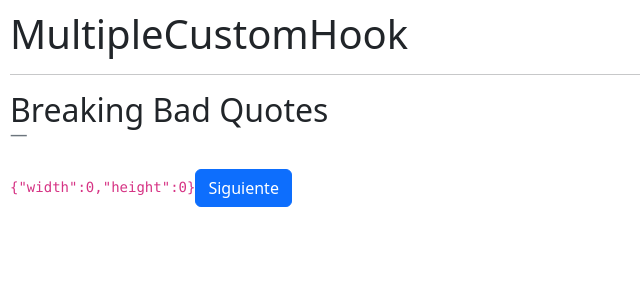
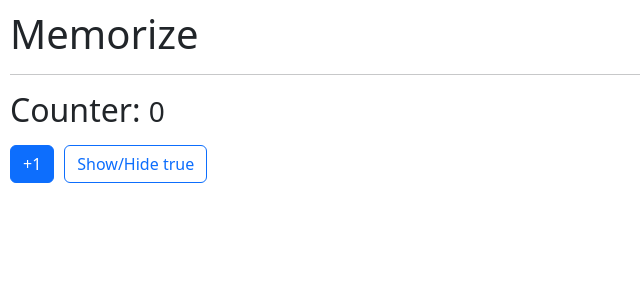
Before and after one commit to sebastian461/react-hook-app, a React (Vite) app: page / in a window 1280 px wide. Shown: the top 300 px of the page, without its empty margins (0-640 px from the left). Built offline with nearby package versions, Linux system fonts and the light colour scheme; no server answers.

Commit message:
Función memo

```diff
--- /dev/null
+++ b/src/06-memos/Memorize.jsx
@@ -0,0 +1,31 @@
+import { useState } from "react";
+import { useCounter } from "../hooks/useCounter";
+import { Small } from "./Small";
+
+export const Memorize = () => {
+  const { counter, increment } = useCounter(0);
+
+  const [show, setShow] = useState(true);
+
+  return (
+    <>
+      <h1>Memorize</h1>
+      <hr />
+      <h2>
+        Counter: <Small value={counter} />
+      </h2>
+
+      <button className="btn btn-primary mt-2" onClick={() => increment()}>
+        +1
+      </button>
+
+      <button
+        className="btn btn-outline-primary mt-2"
+        onClick={() => setShow(!show)}
+      >
+        {" "}
+        Show/Hide {JSON.stringify(show)}
+      </button>
+    </>
+  );
+};
--- /dev/null
+++ b/src/06-memos/Small.jsx
@@ -0,0 +1,11 @@
+import { memo } from "react";
+
+/*
+ * la función 'memo' hace que el componente se dispare, solo cuando las
+ * propiedades cambian y no cuando lo hace el componente padre
+ * se recomienda usar solo con componentes grandes
+ */
+export const Small = memo(({ value }) => {
+  console.log("Me volví a ejecutar :c");
+  return <small>{value}</small>;
+});
--- a/src/main.jsx
+++ b/src/main.jsx
@@ -8,17 +8,11 @@
 //import { FormWithCustomHook } from "./02-useEffect/FormWithCustomHook";
 //import { MultipleCustomHook } from "./03-examples/MultipleCustomHook";
 //import { FocusScreen } from "./04-useRef/FocusScreen";
-import { Layout } from "./05-useLayoutEffect/Layout";
+//import { Layout } from "./05-useLayoutEffect/Layout";
+import { Memorize } from "./06-memos/Memorize";
 
 ReactDOM.createRoot(document.getElementById("root")).render(
   <React.StrictMode>
-    {/* <HooksApp /> */}
-    {/* <CounterApp /> */}
-    {/* <CounterWithCustomHook /> */}
-    {/* <SimpleForm /> */}
-    {/* <FormWithCustomHook /> */}
-    {/* <MultipleCustomHook /> */}
-    {/* <FocusScreen /> */}
-    <Layout />
+    <Memorize />
   </React.StrictMode>
 );
```
